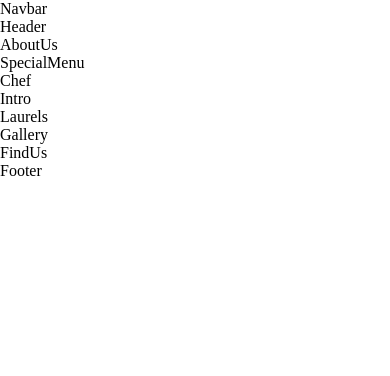
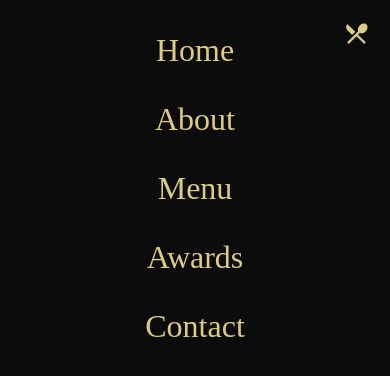
Before and after one commit to eduardomaldonadofernandez21/gerich-restaurant, a React (Create React App) app: page / in a window 390 px wide. Shown: the top 376 px of the page. Built offline with nearby package versions, Linux system fonts and the light colour scheme; a web font is replaced by a local one.

Commit message:
creation navbar

```diff
--- a/src/components/Navbar/Navbar.css
+++ b/src/components/Navbar/Navbar.css
@@ -0,0 +1,134 @@
+.app__navbar {
+    width: 100%;
+    display: flex;
+    border: 2PX solid black;
+    justify-content:  space-between;
+    align-items: center;
+    background: var(--color-black);
+
+    padding: 1rem 2rem;
+}
+
+.app__navbar-logo {
+    display: flex;
+    justify-content: flex-start;
+    align-items: center;
+}
+
+.app__navbar-logo img {
+    width: 150px;
+}
+
+.app__navbar-links {
+    flex: 1;
+    display: flex;
+    justify-content: center;
+    align-items: center;
+
+    list-style-type: none;
+}
+
+.app__navbar-links li {
+    margin: 0 1rem;
+    cursor: pointer;
+}
+
+.app__navbar-links li:hover {
+    color: var(--color-grey);
+}
+
+.app__navbar-login {
+    display: flex;
+    justify-content: flex-end;
+    align-items: center;
+}
+
+.app__navbar-login a {
+    margin: 0 1rem;
+    text-decoration: none;
+    transition: .5s ease;
+}
+
+.app__navbar-login a:hover {
+    border-bottom: 1px solid var(--color-golden);
+}
+
+.app__navbar-logo div {
+    width: 1px;
+    height: 30px;
+    background: var(--color-grey);
+}
+
+.app__navbar-smallscreen {
+    display: none;
+}
+
+.app__navbar-smallscreen_overlay {
+    position: fixed;
+    top: 0;
+    left: 0;
+    width: 100%;
+    height: 100vh;
+    background: var(--color-black);
+    transition: .5 ease;
+
+    flex-direction: column;
+    z-index: 5;
+}
+
+.app__navbar-smallscreen_overlay .overlay__close {
+    font-size: 27px;
+    color: var(--color-golden);
+    cursor: pointer;
+
+    position: absolute;
+    top: 20px;
+    right: 20px;
+}
+
+.app__navbar-smallscreen_links {
+    list-style-type: none;
+}
+
+.app__navbar-smallscreen_links li {
+    margin: 2rem;
+    cursor: pointer;
+    color: var(--color-golden);
+    font-size: 2rem;
+    text-align: center;
+    font-family: var(--font-base);
+}
+
+.app__navbar-smallscreen_links li:hover {
+    color: var(--color-white);
+}
+
+@media screen and (min-width: 2000px) {
+    .app__navbar-logo img {
+        width: 210px;
+    }
+}
+
+@media screen and (max-width: 1150px) {
+    .app__navbar-links {
+        display: none;
+    }
+
+    .app__navbar-smallscreen {
+        display: flex;
+    }
+}
+
+@media screen and (max-width: 650px) {
+    .app__navbar {
+        padding: 1rem;
+    }
+
+    .app__navbar-login {
+        display: none;
+    }
+
+    .app__navbar-logo img {
+        width: 110px;
+    }
+}
--- a/src/components/Navbar/Navbar.jsx
+++ b/src/components/Navbar/Navbar.jsx
@@ -1,11 +1,48 @@
-import React from 'react';
+import React, { useState } from 'react';
+import { GiHamburgerMenu } from 'react-icons/gi';
+import { MdOutlineRestaurantMenu } from 'react-icons/md';
+import images from '../../constants/images';
+import './Navbar.css';
 
 import './Navbar.css';
 
-const Navbar = () => (
-  <div>
-    Navbar
-  </div>
-);
+const Navbar = () => {
+
+  const [toggleMenu, setToggleMenu] = useState(false);
+
+  return (
+    <nav className='app__navbar'>
+      <div className='app__navbar-logo'>
+        <img src={images.gericht} alt="app logo" />
+      </div>
+      <ul className='app__navbar-links'>
+        <li className="p__opensans"><a href="#home">Home</a></li>
+        <li className='p__opensans'><a href="#about">About</a></li>
+        <li className='p__opensans'><a href="#menu">Menu</a></li>
+        <li className='p__opensans'><a href="#awards">Awards</a></li>
+        <li className='p__opensans'><a href="#contact">Contact</a></li>
+      </ul>
+      <div className='app__navbar-login'>
+        <a href="#login" className='p__opensans'>Log In / Registration</a>
+        <div/>
+        <a href="/" className='p__opensans'>Book Table</a>
+      </div>
+      <div className='app__navbar-smallscreen'>
+        <GiHamburgerMenu color="#fff" fontSize={27} onClick={() => setToggleMenu(true)} />
+
+        <div className='app__navbar-smallscreen_overlay flex__center slide-bottom'>
+          <MdOutlineRestaurantMenu fontSize={27} className='overlay__close' onClick={() => setToggleMenu(false) } />
+          <ul className='app__navbar-smallscreen_links'>
+            <li className="p__opensans"><a href="#home">Home</a></li>
+            <li className='p__opensans'><a href="#about">About</a></li>
+            <li className='p__opensans'><a href="#menu">Menu</a></li>
+            <li className='p__opensans'><a href="#awards">Awards</a></li>
+            <li className='p__opensans'><a href="#contact">Contact</a></li>
+          </ul>
+        </div>
+      </div>
+    </nav>
+  );
+};
 
 export default Navbar;
```
